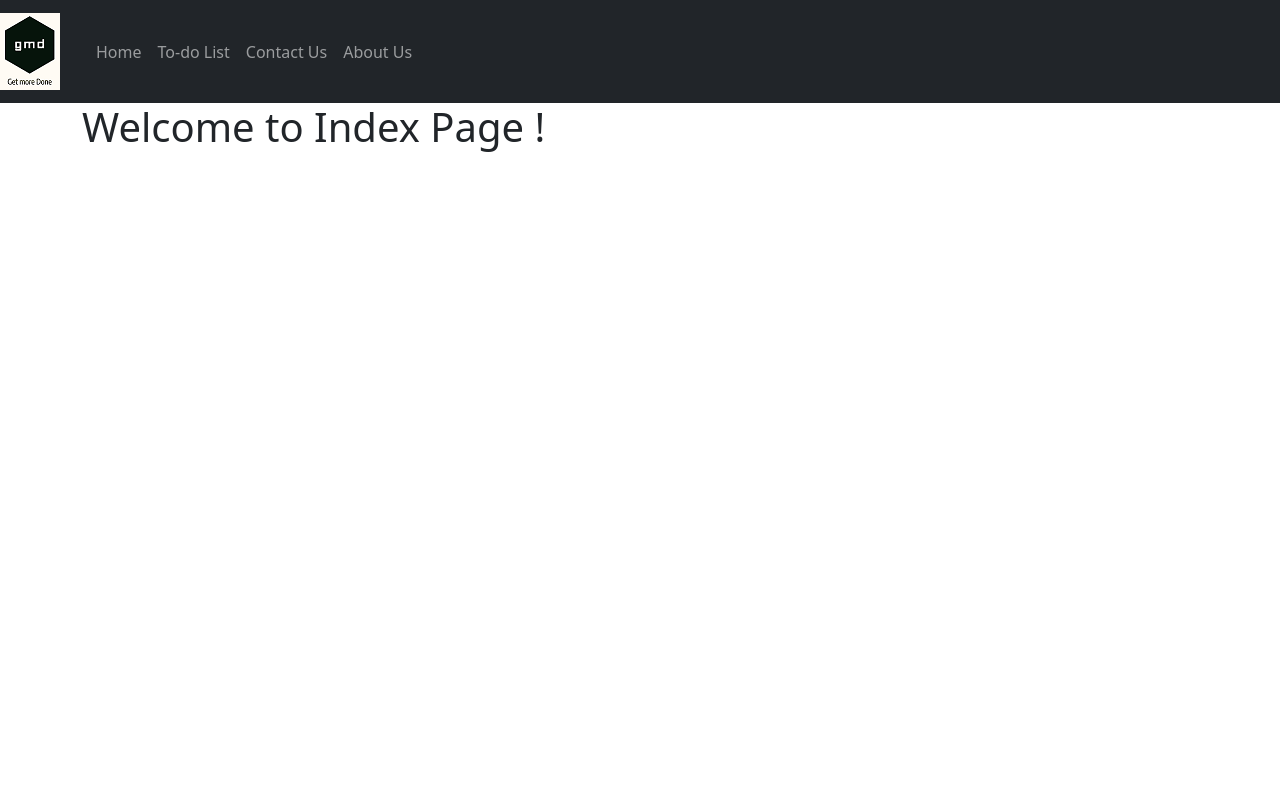
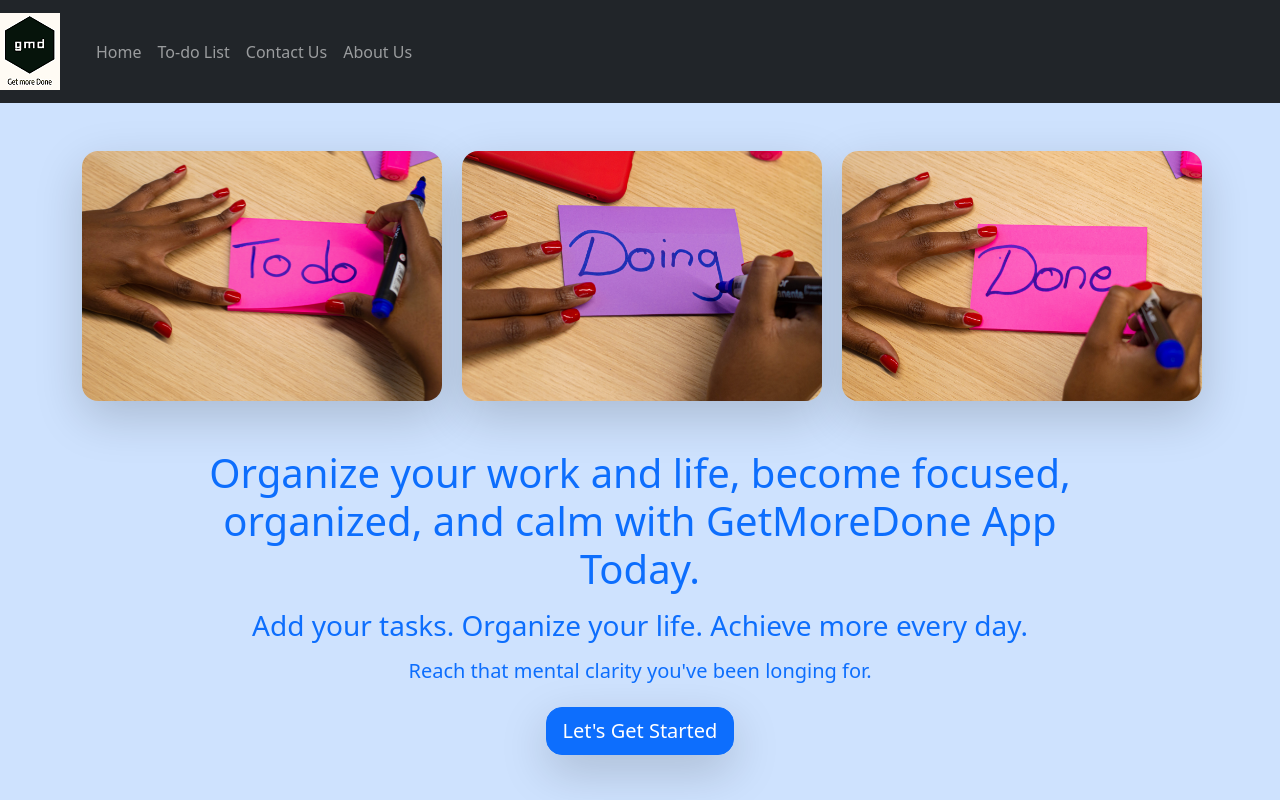
Before and after one commit to GabrielSiket/get-more-done, a Django app: page / in a window 1280 px wide. Run offline with Django 3.2, Linux system fonts and the light colour scheme.

Commit message:
design home page and add fav icon

```diff
--- a/get_more_done/templates/index.html
+++ b/get_more_done/templates/index.html
@@ -1,4 +1,5 @@
 {% extends 'base.html' %}
+{% load static %}
 
 {% block title  %}
     <title> Welcome to - Get More Done App !</title>
@@ -6,6 +7,25 @@
 
 {% block content  %}
     <div class="container">
-      <h1>{{ index_text }}</h1>
+      <div class="row mt-5">
+        <div class="col-lg-4">
+          <img  src="{% static 'images/todo.jpg' %}" alt="Todo" class="rounded-4 shadow-lg" width="360" height="250" >
+        </div>
+        <div class="col-lg-4">
+          <img  src="{% static 'images/doing.jpg' %}" alt="Doing" class="rounded-4 shadow-lg" width="360" height="250" >
+        </div>
+        <div class="col-lg-4">
+          <img  src="{% static 'images/done.jpg' %}" alt="Done" class="rounded-4 shadow-lg" width="360" height="250" >
+        </div>
+      </div>
+      <div class="row mt-5">
+        <div class="col-md-10 offset-md-1">
+          <center><p class="h1 text-primary">Organize your work and life, become focused, organized, and calm with GetMoreDone App Today.</p></center>
+          <center><p class="h3 mt-3 text-primary">Add your tasks. Organize your life. Achieve more every day.</p></center>
+          <center><p class="h5 mt-3 text-primary">Reach that mental clarity you've been longing for.</p></center>
+
+          <center><a href="{% url 'todolist' %}"><button type="button" class="btn btn-primary btn-lg m-3 rounded-4 shadow-lg">Let's Get Started</button></a></center>
+        </div>
+      </div>
     </div>
 {% endblock content %}
--- a/templates/base.html
+++ b/templates/base.html
@@ -5,7 +5,7 @@
     <meta charset="utf-8">
     <meta name="viewport" content="width=device-width, initial-scale=1">
     <link href="https://cdn.jsdelivr.net/npm/bootstrap@5.2.1/dist/css/bootstrap.min.css" rel="stylesheet" integrity="sha384-iYQeCzEYFbKjA/T2uDLTpkwGzCiq6soy8tYaI1GyVh/UjpbCx/TYkiZhlZB6+fzT" crossorigin="anonymous">
-
+    <link rel="icon" href="{% static 'images/favicon.ico'%}" type="image/gif" sizes="16x16">
     {% block title  %}
     {% endblock title  %}
 
@@ -27,7 +27,7 @@
         </div>
     </nav>
   </head>
-  <body>
+  <body class="bg-primary" style="--bs-bg-opacity: .2">
     {% block content  %}
     {% endblock content %}
 
```
Also changed, not shown: static/images/doing.jpg (added), static/images/done.jpg (added), static/images/favicon.ico (added), static/images/todo.jpg (added).
